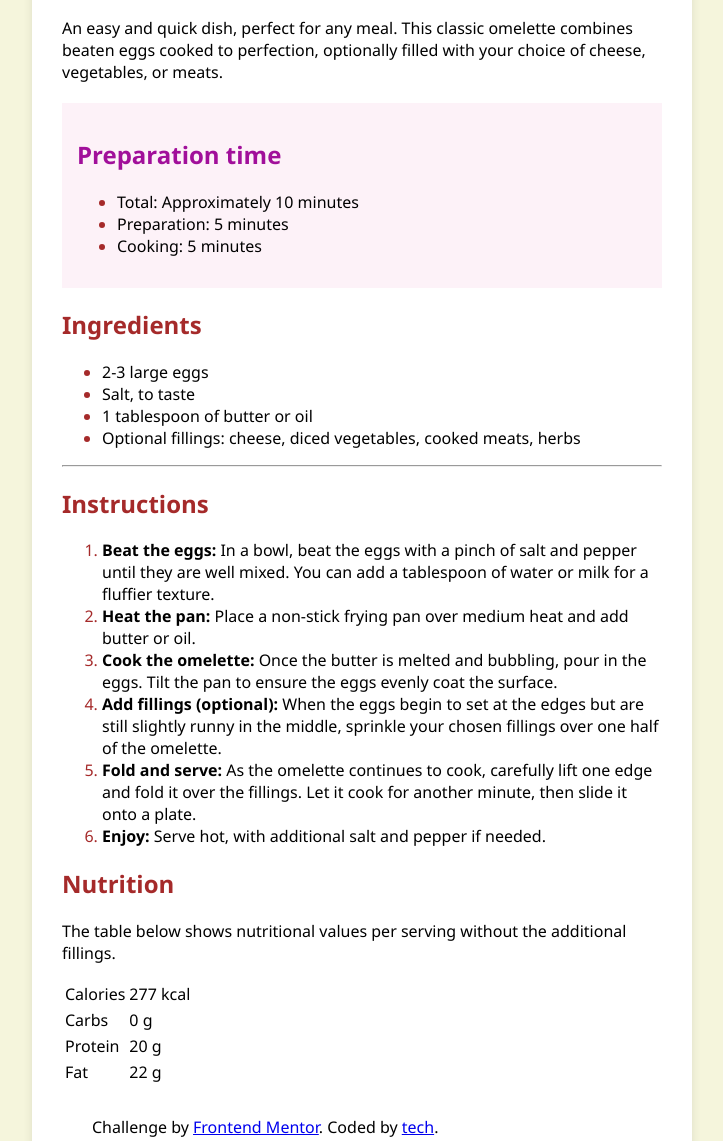
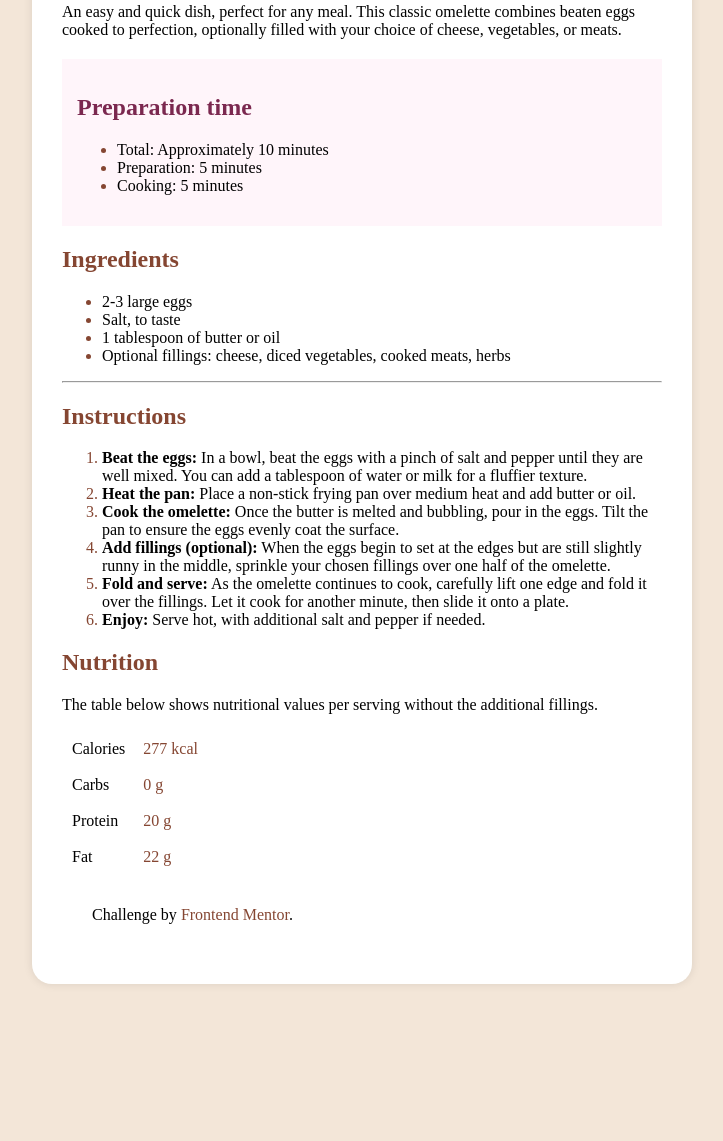
Before and after one commit to Loubbna/Recipe-page, a plain HTML site: page index.html in a window 1280 px wide. Shown: the part 239-1380 px from the top of the page, without its empty margins (278-1001 px from the left). After the commit the page ends 1303 px from the top, so only its background shows below. Drawn offline with Linux system fonts and the light colour scheme.

Commit message:
Update index.html

```diff
--- a/index.html
+++ b/index.html
@@ -7,25 +7,43 @@
   <link rel="icon" type="image/png" sizes="32x32" href="./assets/images/favicon-32x32.png">
 
   <title>Frontend Mentor | Recipe page</title>
+  <link rel="preconnect" href="https://fonts.googleapis.com">
+<link rel="preconnect" href="https://fonts.gstatic.com" crossorigin>
+<link href="https://fonts.googleapis.com/css2?family=Jost:ital,wght@0,100..900;1,100..900&family=Young+Serif&display=swap" rel="stylesheet">
 
-  <!-- Feel free to remove these styles or customise in your own stylesheet 👍 -->
+
   <style>
+    :root {
+
+    --color-white: hsl(0, 0%, 100%);
+    --color-stone-100: hsl(30, 54%, 90%);
+    --color-stone-150: hsl(30, 18%, 87%);
+    --color-stone-600: hsl(30, 10%, 34%);
+    --color-stone-900: hsl(24, 5%, 18%);
+    --color-brown-800: hsl(14, 45%, 36%);
+    --color-rose-800: hsl(332, 51%, 32%);
+    --color-rose-50: hsl(330, 100%, 98%);
+}
     body{
       margin: 0;
-      background-color:beige ;
+      background-color: var(--color-stone-100) ;
       min-height: 100vh;
       margin: 50px 20px ;
-      font-family: 'Segoe UI', Tahoma, Geneva, Verdana, sans-serif;
+
       display: flex;
       justify-content: center;
       align-items: center;
 
 
+    }
+    .young-serif-regular {
+  font-family: "Young Serif", serif;
+  font-weight: 400;
+  font-style: normal;
+}
 
-
-    }
     .container{
-      background-color: white;
+      background-color:  var(--color-white);
       border-radius: 20px;
       border: 2px sloid;
       margin: 30px;
@@ -36,8 +54,11 @@
 
 
     }
+    p{
+      font-size: 16px;
+    }
     h2{
-      color: brown;
+      color:  var(--color-brown-800);
     }
     img{
       max-width: 100%;
@@ -46,29 +67,46 @@
       align-content: center;
     }
     hr{
-      color: brown;
-      background-color: brown;
+      color:  var(--color-brown-800);
+      background-color:  var(--color-brown-800);
     }
     .preparation{
 
       justify-content: space-between;
-      background-color: #fdf2f8;
+      background-color:  var(--color-rose-50);
       padding: 15px;
       margin: 20px 0;
     }
      .preparation h2{
-      color: rgb(161, 15, 154);
+      color:  var(--color-rose-800);
     }
     ol li::marker {
-            color: brown;
+            color:  var(--color-brown-800);
         }
     ul li::marker{
-      color: brown;
+      color:  var(--color-brown-800);
     }
+    tbody tr {
+       border-bottom: 1px solid brown;
+        }
+
+
+    tbody tr td:nth-child(2) {
+        color: var(--color-brown-800);
+        }
+    td {
+      padding: 8px;
+
+        }
     .attribution{
       margin: 30px;
     }
-    @media screen and (max-width: 767px) {
+    .attribution a{
+      text-decoration: none;
+      text-align: none;
+      color:var(--color-brown-800) ;
+    }
+    @media screen and (max-width: 375px) {
     body {
         max-width: 100%;
         box-shadow: none;
@@ -170,7 +208,7 @@
 
   <div class="attribution">
     Challenge by <a href="https://www.frontendmentor.io?ref=challenge" target="_blank">Frontend Mentor</a>.
-    Coded by <a href="#">tech</a>.
+
   </div>
 </div>
 
```
